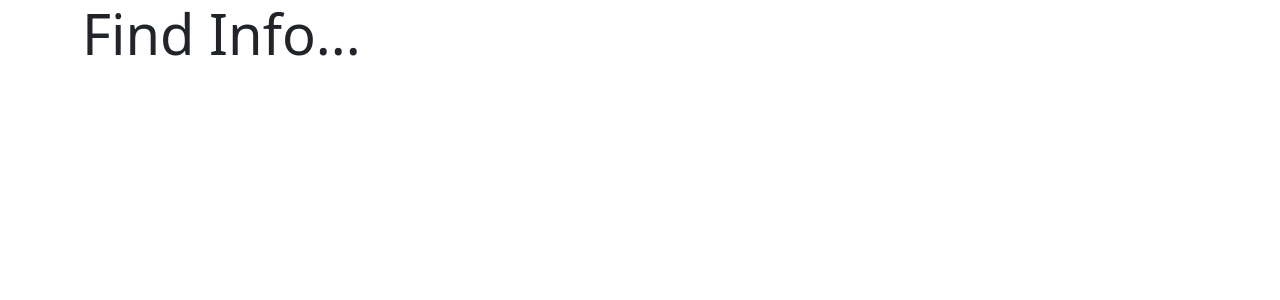
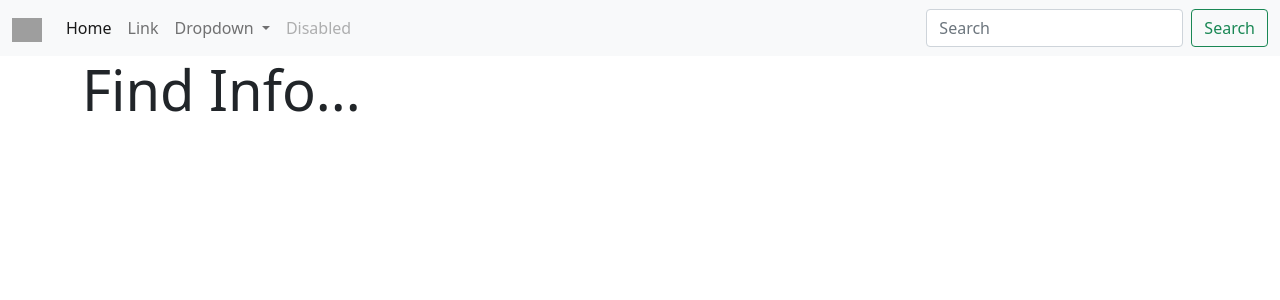
Before and after one commit to kushagra-vj/FastApi_Practice, a FastAPI app: page / in a window 1280 px wide. Shown: the top 300 px of the page. Run offline with FastAPI, Linux system fonts and the light colour scheme; grey boxes are pictures that could not be loaded.

Commit message:
logo added

```diff
--- a/fastAPI_portal/backend/templates/base.html
+++ b/fastAPI_portal/backend/templates/base.html
@@ -9,6 +9,7 @@
     {% endblock %}
 </head>
 <body>
+    {% include "components/navbar.html" %}
     {% block content %}
     {% endblock %}
 
--- a/fastAPI_portal/backend/templates/components/navbar.html
+++ b/fastAPI_portal/backend/templates/components/navbar.html
@@ -0,0 +1,38 @@
+<nav class="navbar navbar-expand-lg navbar-light bg-light">
+    <div class="container-fluid">
+      <a class="navbar-brand" href="#">
+          <img src="{{ url_for('static', path='images/logo_2.png') }}" alt="", width="30" height="24">
+      </a>
+      <button class="navbar-toggler" type="button" data-bs-toggle="collapse" data-bs-target="#navbarSupportedContent" aria-controls="navbarSupportedContent" aria-expanded="false" aria-label="Toggle navigation">
+        <span class="navbar-toggler-icon"></span>
+      </button>
+      <div class="collapse navbar-collapse" id="navbarSupportedContent">
+        <ul class="navbar-nav me-auto mb-2 mb-lg-0">
+          <li class="nav-item">
+            <a class="nav-link active" aria-current="page" href="#">Home</a>
+          </li>
+          <li class="nav-item">
+            <a class="nav-link" href="#">Link</a>
+          </li>
+          <li class="nav-item dropdown">
+            <a class="nav-link dropdown-toggle" href="#" id="navbarDropdown" role="button" data-bs-toggle="dropdown" aria-expanded="false">
+              Dropdown
+            </a>
+            <ul class="dropdown-menu" aria-labelledby="navbarDropdown">
+              <li><a class="dropdown-item" href="#">Action</a></li>
+              <li><a class="dropdown-item" href="#">Another action</a></li>
+              <li><hr class="dropdown-divider"></li>
+              <li><a class="dropdown-item" href="#">Something else here</a></li>
+            </ul>
+          </li>
+          <li class="nav-item">
+            <a class="nav-link disabled" href="#" tabindex="-1" aria-disabled="true">Disabled</a>
+          </li>
+        </ul>
+        <form class="d-flex">
+          <input class="form-control me-2" type="search" placeholder="Search" aria-label="Search">
+          <button class="btn btn-outline-success" type="submit">Search</button>
+        </form>
+      </div>
+    </div>
+  </nav>
```
Also changed, not shown: fastAPI_portal/backend/static/images/logo.png (added).
